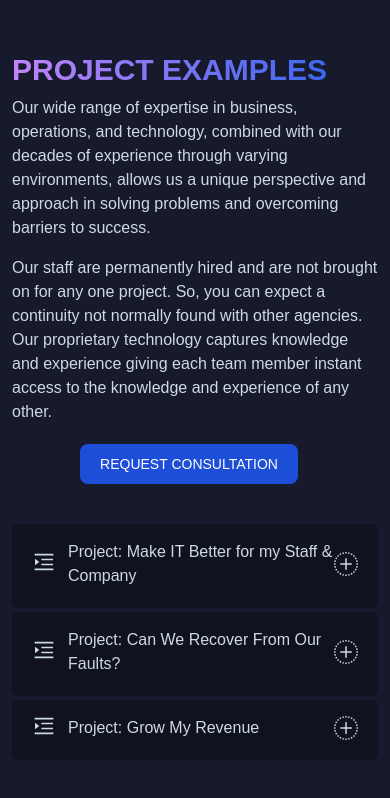
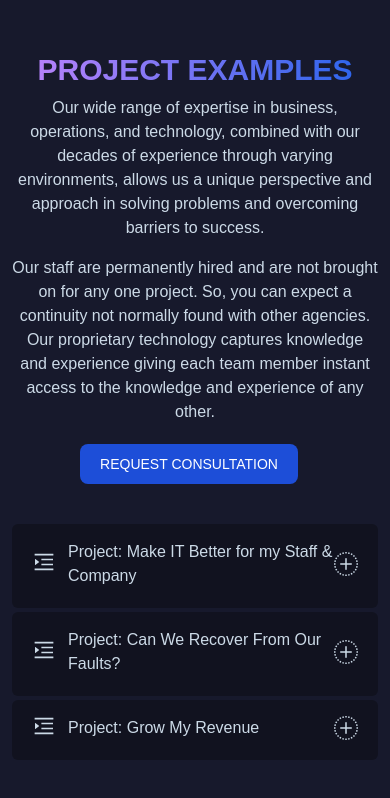
Before and after one commit to Crackerm101/quanticcorp-landingpage, a Next.js app: page /sections/Faqs in a window 390 px wide. Shown: the part 108-906 px from the top of the page. Built offline with nearby package versions, Linux system fonts and the light colour scheme.

Commit message:
Update Faqs.js

```diff
--- a/pages/sections/Faqs.js
+++ b/pages/sections/Faqs.js
@@ -24,19 +24,19 @@ export default function Faqs() {
     return (
         <div className="mt-20 py-20 px-3">
             <h1
-                className="mb-2 bg-gradient-to-r from-purple-400 to-blue-600 bg-clip-text text-3xl font-black text-transparent
-            md:text-center md:text-4xl lg:text-5xl"
+                className="mb-2 bg-gradient-to-r from-purple-400 to-blue-600 bg-clip-text text-center text-3xl font-black
+            text-transparent md:text-4xl lg:text-5xl"
             >
                 PROJECT EXAMPLES
             </h1>
-            <p className="mx-auto mt-1 max-w-5xl text-title-color sm:text-center">
+            <p className="mx-auto mt-1 max-w-5xl text-center text-title-color">
                 Our wide range of expertise in business, operations, and
                 technology, combined with our decades of experience through
                 varying environments, allows us a unique perspective and
                 approach in solving problems and overcoming barriers to success.
             </p>
 
-            <p className="mx-auto mt-4 max-w-5xl text-title-color sm:text-center">
+            <p className="mx-auto mt-4 max-w-5xl text-center text-title-color">
                 Our staff are permanently hired and are not brought on for any
                 one project. So, you can expect a continuity not normally found
                 with other agencies. Our proprietary technology captures
```
